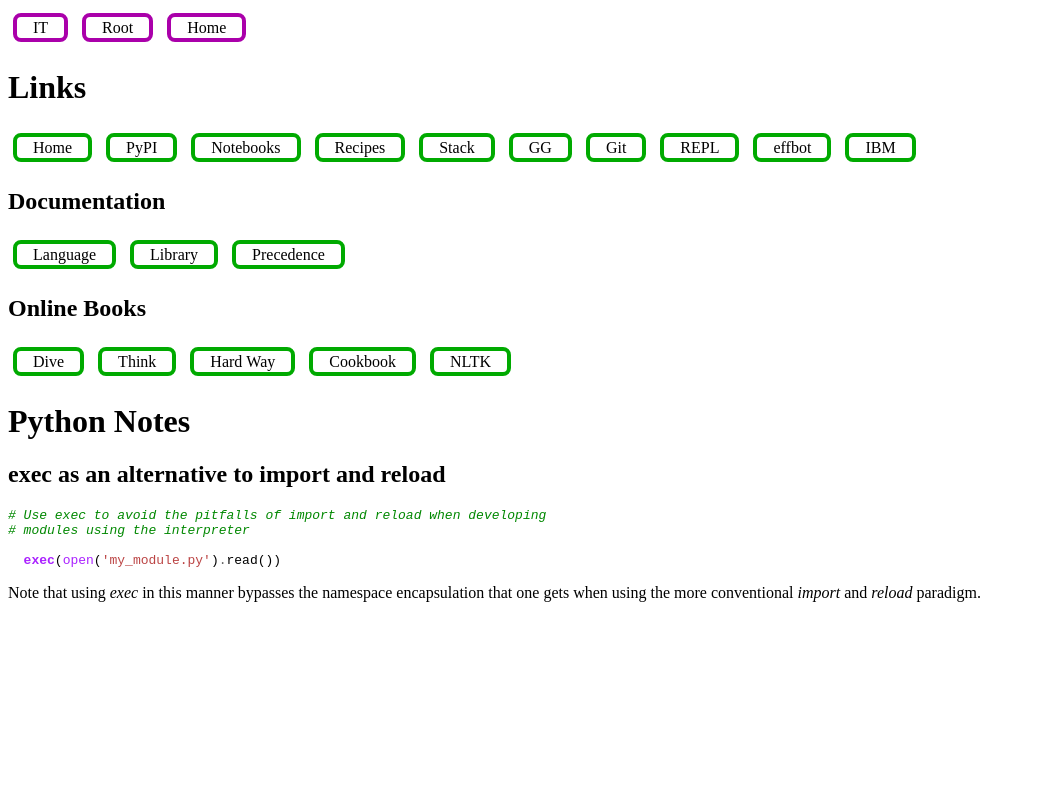
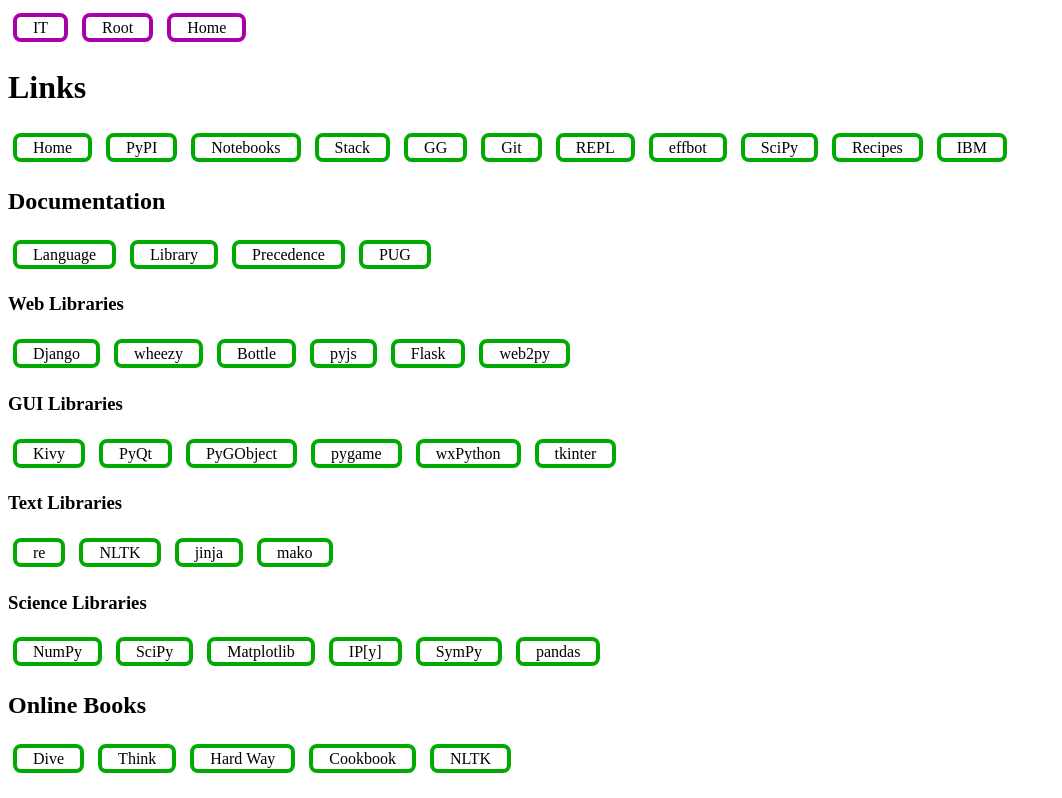
Before and after one commit to MichaeLeroy/bizrnd-website, a plain HTML site: page plinks/tech/python/index.html in a window 1280 px wide. Shown: the top 798 px of the page, without its empty margins (0-1062 px from the left). Drawn offline with Linux system fonts and the light colour scheme.

Commit message:
Bookmark Pages, added lots of links to the main Python page

```diff
--- a/plinks/tech/python/index.html
+++ b/plinks/tech/python/index.html
@@ -20,12 +20,13 @@
     <a title="Python's Official Page" href="http://www.python.org/">Home</a>
     <a title="PyPI, the Python Package Index" href="https://pypi.python.org/pypi">PyPI</a>
     <a title="IPython Notebook Viewer, a cool way to share Python code" href="http://nbviewer.ipython.org/">Notebooks</a>
-    <a title="Python Recipes from Active State" href="http://code.activestate.com/recipes/langs/python/">Recipes</a>
     <a title="Python at StackOverflow" href="http://stackoverflow.com/questions/tagged/python">Stack</a>
     <a title="comp.lang.python" href="https://groups.google.com/forum/#!forum/comp.lang.python">GG</a>
     <a title="Python at GitHub" href="https://github.com/search?q=python&type=Repositories&ref=searchresults">Git</a>
     <a title="An Online Python REPL" href="http://repl.it/languages/Python">REPL</a>
     <a title="effbot, Fredrik Lundth's Python Collection" href="http://effbot.org/">effbot</a>
+    <a title="A Collection of Python Toos for Mathematics, Science, and Engineering" href="http://www.scipy.org/">SciPy</a>
+    <a title="Python Recipes from Active State" href="http://code.activestate.com/recipes/langs/python/">Recipes</a>
     <a title="Search of Python at IBM DeveloperWorks" href="http://www.ibm.com/developerworks/views/global/libraryview.jsp?site_id=1&contentarea_by=All%20Zones&sort_by=Date&sort_order=2&start=1&end=100&topic_by=-1&product_by=-1&type_by=All%20Types&show_abstract=true&search_by=python&industry_by=-1&series_title_by=">IBM</a>
   </p>
   <h2 title="Python Documentation">Documentation</h2>
@@ -36,14 +37,70 @@
        href="http://docs.python.org/3/library/">Library</a>
     <a title="Python Operators and Their Precedence "
        href="python-precedence.html">Precedence</a>
+    <a title="Python Packaging User Guide"
+       href="https://python-packaging-user-guide.readthedocs.org/en/latest/index.html">PUG</a>
+  </p>
+  <h3 title="Documentation of Python Modules, Packages and Libraries for Web Development">Web Libraries</h3>
+  <p class="bookmark-box">
+    <a title="Django, a Fully Featured, Efficient, Python Web Development Platform"
+       href="https://docs.djangoproject.com/en/1.6/">Django</a>
+    <a title="wheezy.web, a Lightweight and Efficient Web Development Framework" href="http://pythonhosted.org/wheezy.web/">wheezy</a>
+    <a title="Bottle, a Fast, Lightweight, Python WSGI Micro Web Framework"
+       href="http://bottlepy.org/docs/dev/index.html">Bottle</a>
+    <a title="pyjs, a Python to JavaScript Translator and Widget Collection for Web Development, Similar in Scope to the Google Web Toolkit"
+       href="http://pyjs.org/book/Bookreader.html">pyjs</a>
+    <a title="Flask, a Micro Web Development Framework for Python"
+       href="http://flask.pocoo.org/docs/">Flask</a>
+    <a title="web2py, a Fully Featured Python Web Development Platform"
+       href="http://web2py.com/book">web2py</a>
+  </p>
+  <h3 title="Documentation of Python Modules, Packages and Libraries for User Interface Construction">GUI Libraries</h3>
+  <p class="bookmark-box">
+    <a title="Kivy, a modern, multiplatform, GUI and Application Development Toolkit" href="http://kivy.org/docs/gettingstarted/intro.html">Kivy</a>
+    <a title="PyQt, The Qt GUI Toolkit for Python"
+       href="http://pyqt.sourceforge.net/Docs/PyQt5/">PyQt</a>
+    <a title="PyGObject, Gnome's GUI Tools for Python"
+       href="https://wiki.gnome.org/action/show/Projects/PyGObject#Documentation">PyGObject</a>
+    <a title="pygame, a Fast, Lightweight, GUI Toolkit Intended for Game Development" href="http://www.pygame.org/docs/">pygame</a>
+    <a title="wxPython, Wraps the wxWidgets Library for Python" href="http://wiki.wxpython.org/FrontPage">wxPython</a>
+    <a title="tkinter, Python's Venerable GUI Toolkit" href="http://tkinter.unpythonic.net/wiki/FrontPage">tkinter</a>
+  </p>
+  <h3 title="Documentation of Python Modules, Packages and Libraries for Text Processing, Conversion and Analysis">Text Libraries</h3>
+  <p class="bookmark-box">
+    <a title="re, the Regular Expressions HowTo" href="http://docs.python.org/3/howto/regex.html">re</a>
+    <a title="NLTK, the Natural Language Toolkit for Processing Human Text " href="http://www.nltk.org/">NLTK</a>
+    <a title="Jinja2, a Template Engine for Python"
+       href="jinja.pocoo.org/docs/">jinja</a>
+    <a title="mako, a Lightweight Templating Engine"
+       href="http://docs.makotemplates.org/en/latest/">mako</a>
+  </p>
+  <h3 title="Documentation of Python Modules, Packages and Libraries for Science, Engineering and Data Analysis">Science Libraries</h3>
+  <p class="bookmark-box">
+    <a title="NumPy, a Python N-Dimensional Array Package"
+       href="http://docs.scipy.org/doc/numpy/reference/index.html">NumPy</a>
+    <a title="SciPy, a Python Library for Scientific Computing"
+       href="http://docs.scipy.org/doc/scipy/reference/">SciPy</a>
+    <a title="Matplotlib, a Python Library for Comprehensive 2D Plotting"
+       href="http://matplotlib.org/contents.html">Matplotlib</a>
+    <a title="IPython, an Interactive Console for Python"
+       href="http://ipython.org/ipython-doc/stable/index.html">IP[y]</a>
+    <a title="SymPy, a Python library for symbolic mathematics"
+       href="http://docs.sympy.org/latest/index.html">SymPy</a>
+    <a title="Pandas, a data.frame like Structures for Python"
+       href="http://pandas.pydata.org/pandas-docs/stable/">pandas</a>
   </p>
   <h2 title="Python Books Free Online">Online Books</h2>
   <p class="bookmark-box">
-    <a title="Dive Into Python 3, by Mark Pilgrim" href="http://getpython3.com/diveintopython3/">Dive</a>
-    <a title="How to Think Like a Computer Scientist, by Downey, Elkner and Meyers" href="http://www.greenteapress.com/thinkpython/thinkCSpy/html/">Think</a>
-    <a title="Learn Python the Hard Way, by Zed. A. Shaw" href="http://learnpythonthehardway.org/book/">Hard Way</a>
-    <a title="Python Cookbook, by David Beazley" href="http://chimera.labs.oreilly.com/books/1230000000393/index.html">Cookbook</a>
-    <a title="Natural Language Processing with Python, analyzing text with the Natural Language Toolkit, by Bird, Klein and Loper" href="http://nltk.org/book/">NLTK</a>
+    <a title="Dive Into Python 3, by Mark Pilgrim"
+       href="http://getpython3.com/diveintopython3/">Dive</a>
+    <a title="How to Think Like a Computer Scientist, by Downey, Elkner and Meyers"
+       href="http://www.greenteapress.com/thinkpython/thinkCSpy/html/">Think</a>
+    <a title="Learn Python the Hard Way, by Zed. A. Shaw"
+       href="http://learnpythonthehardway.org/book/">Hard Way</a>
+    <a title="Python Cookbook, by David Beazley"
+       href="http://chimera.labs.oreilly.com/books/1230000000393/index.html">Cookbook</a>
+    <a title="Natural Language Processing with Python, analyzing text with the Natural Language Toolkit, by Bird, Klein and Loper"
+       href="http://nltk.org/book/">NLTK</a>
   </p>
   <h1 title="Python Notes, Tips and Tricks">Python Notes</h1>
   <h2 title="Achieve a Clean Reload of Modified Code in the Python Interpreter">exec as an alternative to import and reload</h2>
```
